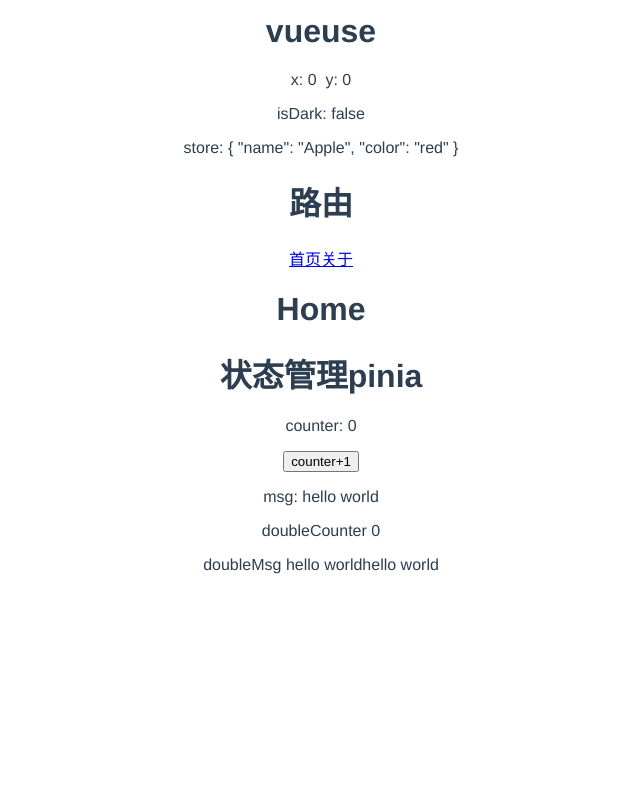
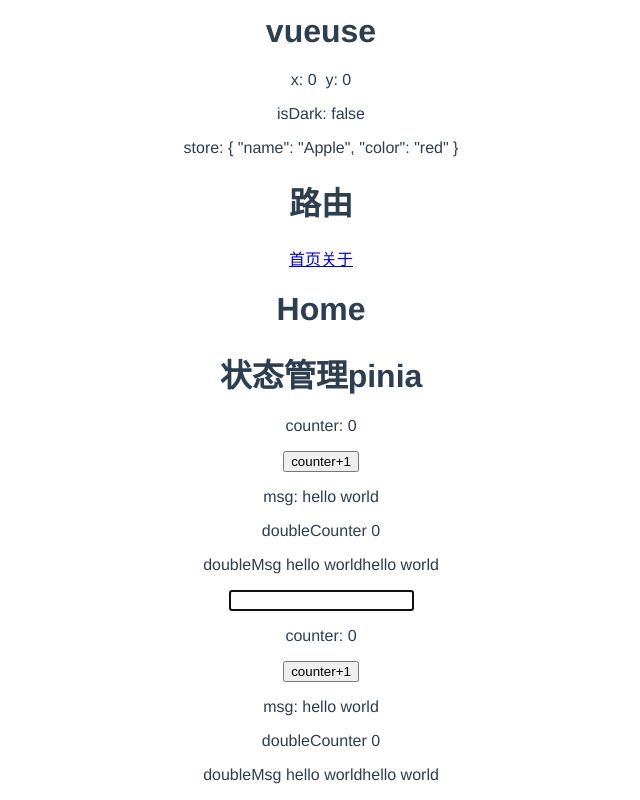
Before and after one commit to Talentjun/Vite-Vue3, a Vue app: page /#/home in a window 1280 px wide. Shown: the part 1670-2470 px from the top of the page, without its empty margins (319-959 px from the left). Before the commit the page ends 2260 px from the top, so only its background shows below. Built offline with nearby package versions, Linux system fonts and the light colour scheme.

Commit message:
feat： useref

```diff
--- a/src/App.vue
+++ b/src/App.vue
@@ -19,6 +19,7 @@
 import Vuexs from './components/vuex.vue'
 import Vueuse from './components/Vueuse.vue'
 import Pinia from './components/Pinia.vue'
+import UseRef from './components/UseRef.vue'
 
 const posts = ref([
   { id: 1, title: 'My journey with Vue' },
@@ -100,6 +101,7 @@
   <router-view></router-view>
   <h1>状态管理pinia</h1>
   <Pinia />
+  <UseRef />
 </template>
 
 <style>
--- a/src/components/Pinia.vue
+++ b/src/components/Pinia.vue
@@ -34,4 +34,8 @@
     store.$reset() // 重置到默认值
   }, 1000)
 }
+
+defineExpose({
+  counter,
+})
 </script>
--- /dev/null
+++ b/src/components/UseRef.vue
@@ -0,0 +1,20 @@
+<template>
+  <input type="text" ref="input" />
+  <Pinia ref="pinia" />
+</template>
+
+<script setup>
+import { onMounted, ref } from 'vue'
+import Pinia from '@/components/Pinia.vue'
+const input = ref(null)
+console.log('input', input)
+
+const pinia = ref(null)
+
+console.log('refpinia', pinia)
+
+onMounted(() => {
+  input.value.focus()
+  console.log('pinia.value', pinia.value.counter) // 通过ref访问子组件需要在子组件使用defineExpose暴露属性
+})
+</script>
```
